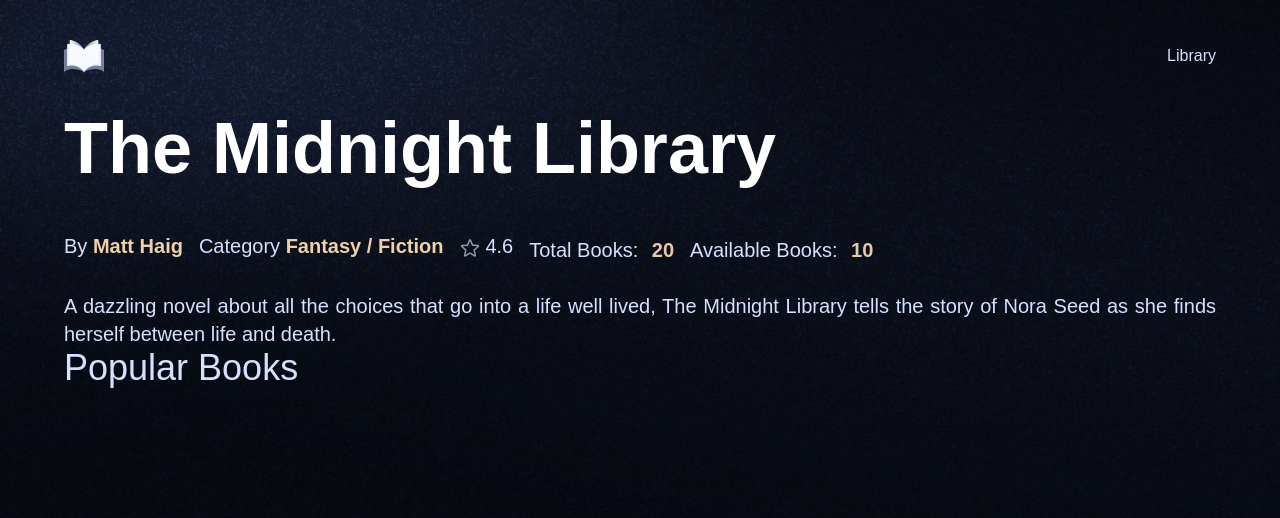
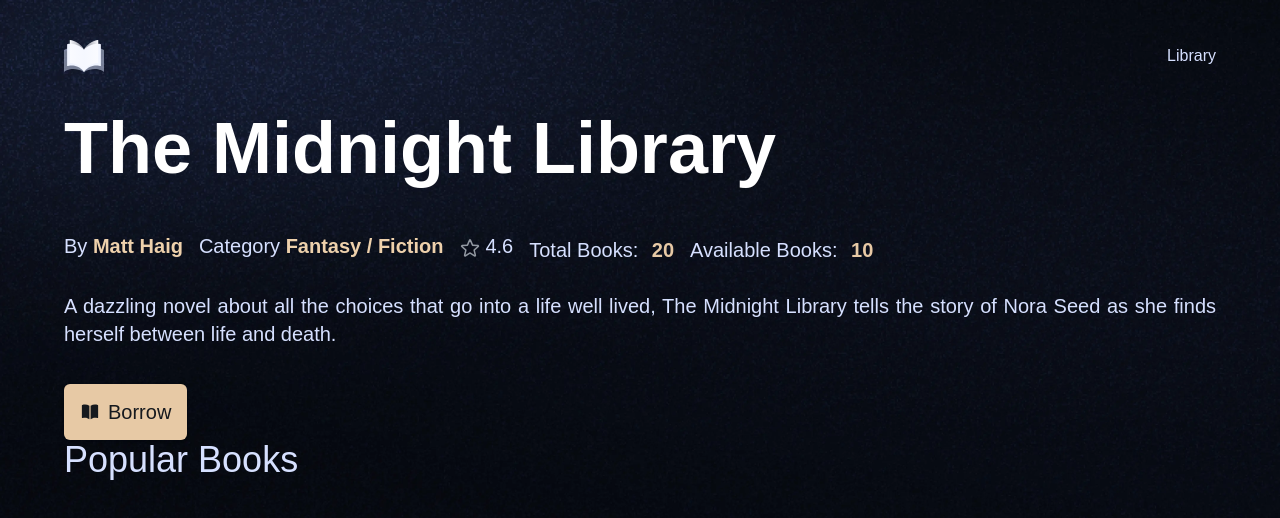
Before and after one commit to husen004/university-library, a Next.js app: page / in a window 1280 px wide. Shown: the top 518 px of the page. Built offline with nearby package versions, Linux system fonts and the light colour scheme; a web font is replaced by a local one.

Commit message:
Button added

```diff
--- a/components/BookOverview.tsx
+++ b/components/BookOverview.tsx
@@ -1,5 +1,6 @@
 import Image from 'next/image'
 import React from 'react'
+import { Button } from './ui/button'
 
 const BookOverview = ({ title, author, genre, rating, totalCopies, availableCopies, description, color, cover }: Book) => {
   return (
@@ -31,6 +32,11 @@ const BookOverview = ({ title, author, genre, rating, totalCopies, availableCopi
 
           <p className='book-description'>{description}</p>
 
+          <Button className='book-overview_btn'>
+            <Image src="/icons/book.svg" alt='book' width={20} height={20} />
+            <p className='font-bebas-neue text-xl text-dark-100'>Borrow</p>
+          </Button>
+
         </div>
     </section>
   )
```
